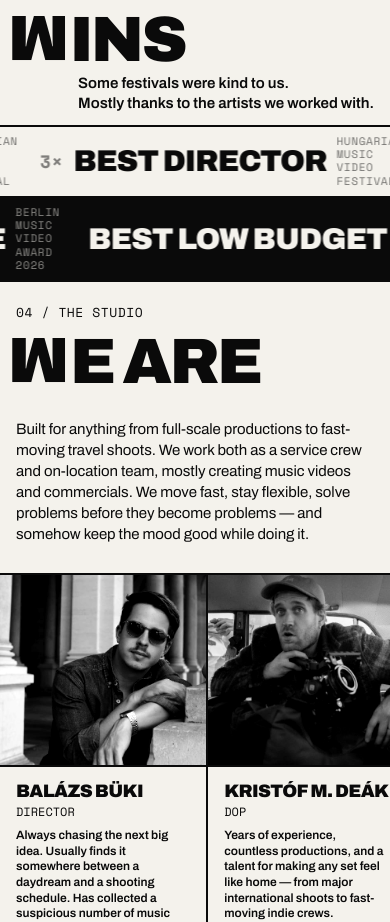
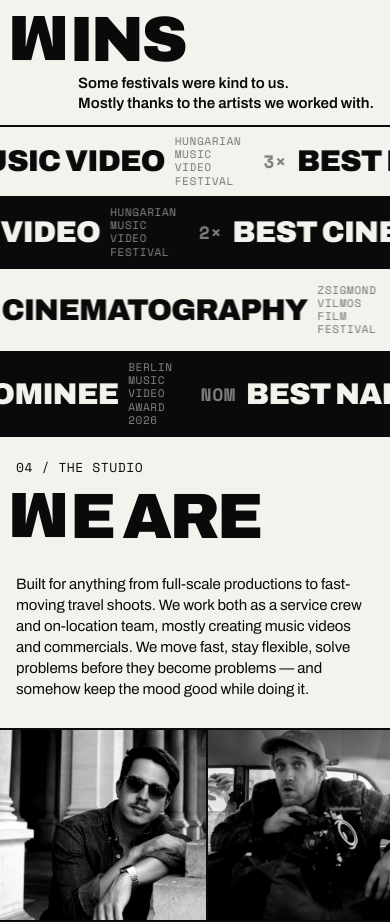
Before and after one commit to lukacsaron/monday.hu, a Next.js app: page / in a window 390 px wide. Shown: the part 4380-5302 px from the top of the page. Built offline with nearby package versions, Linux system fonts and the light colour scheme.

Commit message:
feat(wins): 4 strips on mobile, 2 on desktop

```diff
--- a/src/app/globals.css
+++ b/src/app/globals.css
@@ -337,6 +337,8 @@ a { color: inherit; text-decoration: none; }
   position: relative;
 }
 .wins__strip.inv { background: var(--ink); color: var(--paper); }
+.wins__desktop { display: block; }
+.wins__mobile { display: none; }
 /* Note: the page-wide `.page .sec { border-bottom }` rule closes the last
    strip. No per-strip bottom border or we'd get a doubled 4px line. */
 
@@ -785,6 +787,8 @@ a { color: inherit; text-decoration: none; }
   .werk__cta { flex-direction: column; align-items: flex-start; gap: 14px; padding: 20px 16px; }
   .werk__cta .yt { font-size: 30px; }
 
+  .wins__desktop { display: none; }
+  .wins__mobile { display: block; }
   .wins__strip { padding-block: 8px; }
   .wins__chip { font-size: 30px; gap: 10px; margin-right: 28px; }
   .wins__count { font-size: 18px; }
--- a/src/components/Wins.tsx
+++ b/src/components/Wins.tsx
@@ -1,10 +1,19 @@
 import { FlippedW } from './FlippedW';
 import { wins, winsCopy, type Win } from '@/content/wins';
 
-function partitionByCount(items: Win[]): { multi: Win[]; single: Win[] } {
+function partitionDesktop(items: Win[]) {
   return {
     multi: items.filter((w) => w.count >= 2),
     single: items.filter((w) => w.count === 1),
+  };
+}
+
+function partitionMobile(items: Win[]) {
+  return {
+    triple: items.filter((w) => w.count === 3),
+    double: items.filter((w) => w.count === 2),
+    singleWin: items.filter((w) => w.count === 1 && !w.nominated),
+    nominee: items.filter((w) => w.nominated === true),
   };
 }
 
@@ -47,7 +56,8 @@ function Strip({ items, inverted, reverse }: { items: Win[]; inverted?: boolean;
 }
 
 export function WinsSection() {
-  const { multi, single } = partitionByCount(wins);
+  const d = partitionDesktop(wins);
+  const m = partitionMobile(wins);
   return (
     <section className="sec wins" id="wins" aria-labelledby="wins-title">
       <div className="sec__head">
@@ -59,8 +69,16 @@ export function WinsSection() {
         </div>
         <p className="sec__note">{winsCopy.note}</p>
       </div>
-      <Strip items={multi} />
-      <Strip items={single} inverted reverse />
+      <div className="wins__desktop">
+        <Strip items={d.multi} />
+        <Strip items={d.single} inverted reverse />
+      </div>
+      <div className="wins__mobile" aria-hidden="true">
+        <Strip items={m.triple} />
+        <Strip items={m.double} inverted reverse />
+        <Strip items={m.singleWin} />
+        <Strip items={m.nominee} inverted reverse />
+      </div>
     </section>
   );
 }
```
